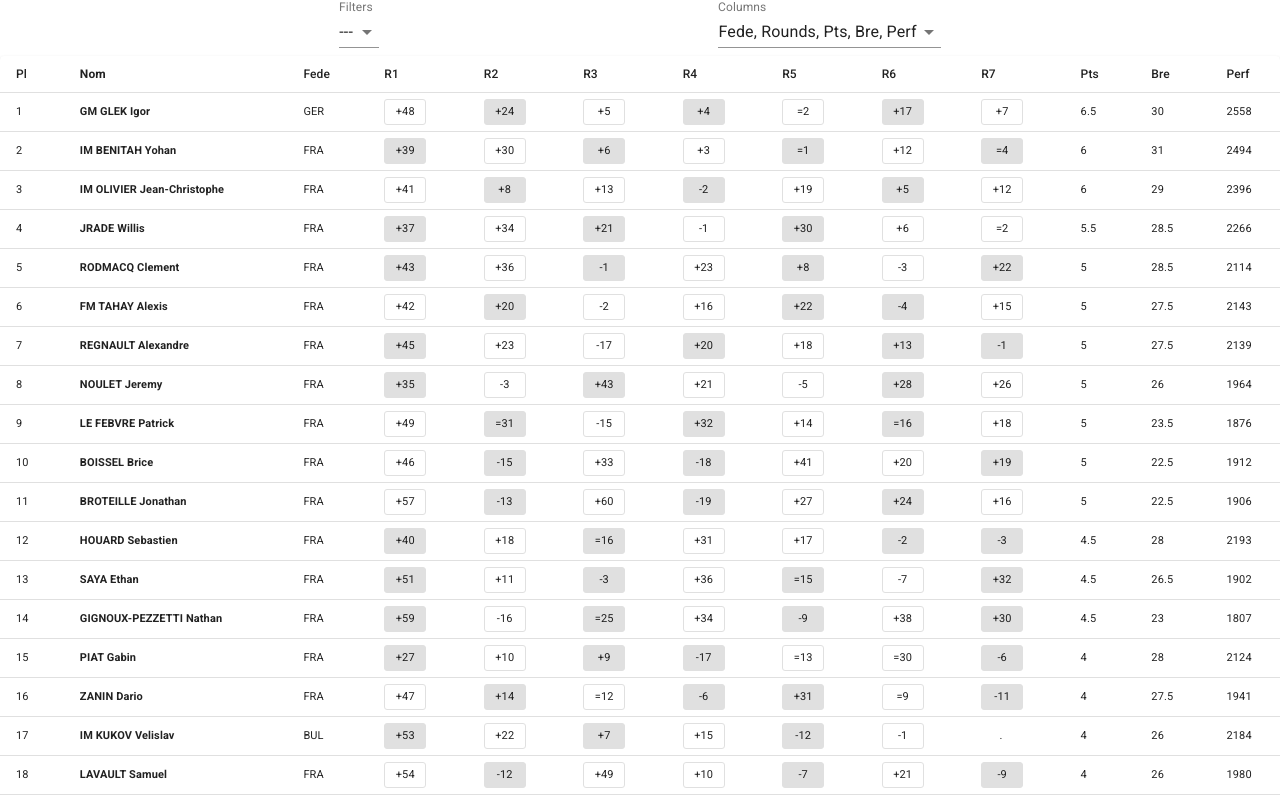
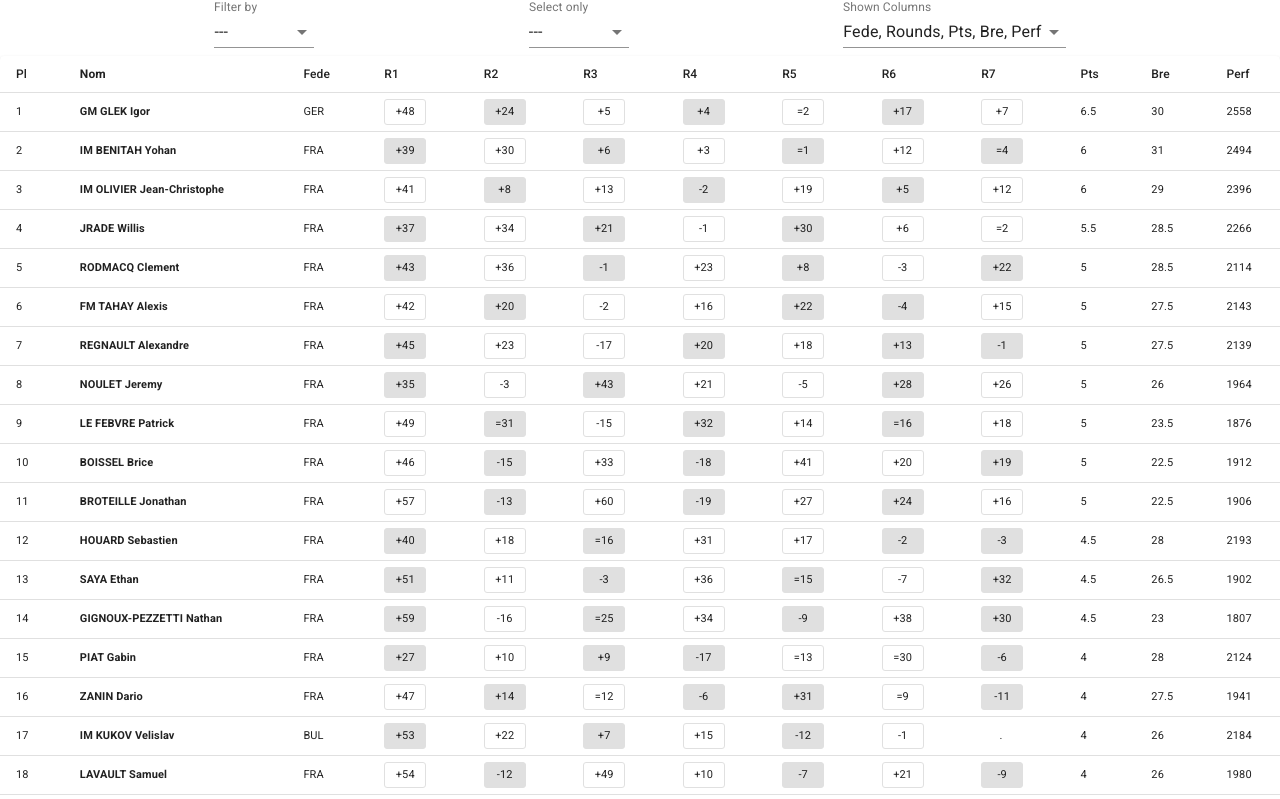
Before and after one commit to atelechev/tourn-grid-view, a React (Create React App) app: page / in a window 1280 px wide. Shown: the top 799 px of the page. Built offline with nearby package versions, Linux system fonts and the light colour scheme.

Commit message:
Implement rows filtering

```diff
--- a/src/components/control-panel/ColumnsSelector.tsx
+++ b/src/components/control-panel/ColumnsSelector.tsx
@@ -12,7 +12,7 @@ export class ColumnsSelector extends React.Component {
           const selectableOptions = buildSelectableColumns(ctx.csv.header);
           return (
             <FormControl>
-              <InputLabel id="selector-columns-label">Columns</InputLabel>
+              <InputLabel id="selector-columns-label">Shown Columns</InputLabel>
               <Select multiple
                 labelId="selector-columns-label"
                 id="selector-columns"
--- a/src/components/control-panel/ControlPanel.tsx
+++ b/src/components/control-panel/ControlPanel.tsx
@@ -2,7 +2,8 @@
 import { css, jsx } from '@emotion/core';
 import React, { ReactNode } from 'react';
 import { ColumnsSelector } from './ColumnsSelector';
-import FiltersSelector from './FiltersSelector';
+import FilterTypeSelector from './FilterTypeSelector';
+import FilteredItemsSelector from './FilteredItemsSelector';
 
 const panelStyle = css({
   display: 'flex',
@@ -16,7 +17,8 @@ export class ControlPanel extends React.Component {
   public render(): ReactNode {
     return (
       <div css={panelStyle}>
-        <FiltersSelector />
+        <FilterTypeSelector />
+        <FilteredItemsSelector />
         <ColumnsSelector />
       </div>
     );
--- a/src/components/control-panel/FiltersSelector.tsx
+++ b/src/components/control-panel/FilterTypeSelector.tsx
@@ -1,9 +1,15 @@
+/** @jsx jsx */
+import { css, jsx } from '@emotion/core';
 import React, { ReactNode } from 'react';
 import { GridContext, GridState } from '../GridContext';
 import { FiltersManager } from '../filters/FiltersManager';
 import { FormControl, InputLabel, Select, MenuItem } from '@material-ui/core';
 
-export default class FiltersSelector extends React.Component {
+const selectorStyle = css({
+  minWidth: '100px'
+});
+
+export default class FilterTypeSelector extends React.Component {
 
   public render(): ReactNode {
     return (
@@ -13,11 +19,12 @@ export default class FiltersSelector extends React.Component {
           const filterNames = filterManager.availableFilters;
           return (
             <FormControl>
-              <InputLabel id="selector-filters-label">Filters</InputLabel>
+              <InputLabel id="selector-filters-label">Filter by</InputLabel>
               <Select labelId="selector-filters-label"
                 id="selector-filters"
                 value={filterManager.activeFilter.name}
                 onChange={(evt) => this.filtersSelectionChanged(evt, ctx)}
+                css={selectorStyle}
               >
                 {filterNames.map((opt, i) => (
                   <MenuItem key={i} value={opt}>{opt}</MenuItem>
--- /dev/null
+++ b/src/components/control-panel/FilteredItemsSelector.tsx
@@ -0,0 +1,52 @@
+/** @jsx jsx */
+import { css, jsx } from '@emotion/core';
+import React, { ReactNode } from 'react';
+import { GridContext, GridState } from '../GridContext';
+import { FiltersManager } from '../filters/FiltersManager';
+import { FormControl, InputLabel, Select, MenuItem } from '@material-ui/core';
+import { Filter } from '../filters/Filter';
+
+const selectorStyle = css({
+  minWidth: '100px'
+});
+
+export default class FilteredItemSelector extends React.Component {
+
+  public render(): ReactNode {
+    return (
+      <GridContext.Consumer>
+        {(ctx: GridState) => {
+          const filterManager = (ctx.filtersManager as FiltersManager);
+          const filterableItems = filterManager.activeFilter.selectableOptions;
+          return (
+            <FormControl>
+              <InputLabel id="selector-filtered-items-label">Select only</InputLabel>
+              <Select labelId="selector-filtered-items-label"
+                id="selector-filtered-items"
+                value={filterManager.activeFilter.selectedValue}
+                onChange={(evt) => this.filteredItemsSelectionChanged(evt, ctx)}
+                css={selectorStyle}
+              >
+                {filterableItems.map((opt, i) => (
+                  <MenuItem key={i} value={opt}>{opt}</MenuItem>
+                ))}
+              </Select>
+            </FormControl>
+          );
+        }}
+      </GridContext.Consumer>
+    );
+  }
+
+  private filteredItemsSelectionChanged(event: React.ChangeEvent<{ value: unknown }>, ctx: GridState): void {
+    const newSelection = event.target.value as any;
+    const filtersManager = ctx.filtersManager as FiltersManager;
+    const filter = (filtersManager.activeFilter) as Filter;
+    filter.selectedValue = newSelection;
+    this.setState({
+      selectedFilteredItem: newSelection
+    });
+    ctx.updateView();
+  }
+
+}
--- a/src/components/filters/Filter.ts
+++ b/src/components/filters/Filter.ts
@@ -1,5 +1,9 @@
 
 export interface Filter {
+  name: string;
   shouldShowRow(row: Array<any>): boolean;
-  name: string;
+  selectableOptions: Array<any>;
+  selectedValue: any;
 }
+
+export const VALUE_NO_FILTER = '---';
--- a/src/components/filters/FiltersManager.ts
+++ b/src/components/filters/FiltersManager.ts
@@ -30,7 +30,7 @@ export class FiltersManager {
       } else {
         const filter = new SimpleFilter(filterName);
         filter.filteredColumnIndex = columnIndex;
-        filter.filteredValue = undefined;
+        filter.selectableOptions = this._csv.data.map(row => row[columnIndex]);
         this._enabledFilters.set(filterName, filter);
       }
     });
--- a/src/components/filters/NoFilter.ts
+++ b/src/components/filters/NoFilter.ts
@@ -1,4 +1,4 @@
-import { Filter } from './Filter';
+import { Filter, VALUE_NO_FILTER } from './Filter';
 
 export class NoFilter implements Filter {
 
@@ -6,6 +6,20 @@ export class NoFilter implements Filter {
     return true;
   }
 
-  public readonly name = '---';
+  public get name(): string {
+    return VALUE_NO_FILTER;
+  };
+
+  public get selectableOptions(): Array<any> {
+    return [VALUE_NO_FILTER];
+  }
+
+  public set selectedValue(_: any) {
+    // nothing
+  }
+
+  public get selectedValue(): any {
+    return VALUE_NO_FILTER;
+  }
 
 }
--- a/src/components/filters/SimpleFilter.ts
+++ b/src/components/filters/SimpleFilter.ts
@@ -1,22 +1,29 @@
-import { Filter } from './Filter';
+import { Filter, VALUE_NO_FILTER } from './Filter';
 
 
 export class SimpleFilter implements Filter {
 
   public readonly name: string;
 
-  private _filteredValue: string | undefined;
+  private _selectedValue: any;
 
   private _filteredColumnIndex: number;
+
+  private _selectableOptions: Array<any>;
 
   constructor(name: string) {
     this.name = name;
     this._filteredColumnIndex = -1;
-    this._filteredValue = undefined;
+    this._selectedValue = VALUE_NO_FILTER;
+    this._selectableOptions = [];
   }
 
-  public set filteredValue(value: string | undefined) {
-    this._filteredValue = value;
+  public set selectedValue(value: any) {
+    this._selectedValue = value;
+  }
+
+  public get selectedValue(): any {
+    return this._selectedValue;
   }
 
   public set filteredColumnIndex(index: number) {
@@ -27,12 +34,23 @@ export class SimpleFilter implements Filter {
     if (!row || row.length === 0) {
       return false;
     }
-    if (!this._filteredValue ||
+    if (!this._selectedValue ||
+      this._selectedValue === VALUE_NO_FILTER ||
       this._filteredColumnIndex < 0 ||
       this._filteredColumnIndex >= row.length) {
       return true;
     }
-    return row[this._filteredColumnIndex] === this._filteredValue;
+    return row[this._filteredColumnIndex] === this._selectedValue;
+  }
+
+  public get selectableOptions(): Array<any> {
+    return this._selectableOptions;
+  }
+
+  public set selectableOptions(items: Array<any>) {
+    const uniqueItems = new Set(items);
+    const options = [VALUE_NO_FILTER].concat(Array.from(uniqueItems).sort());
+    this._selectableOptions = options;
   }
 
 }
```
